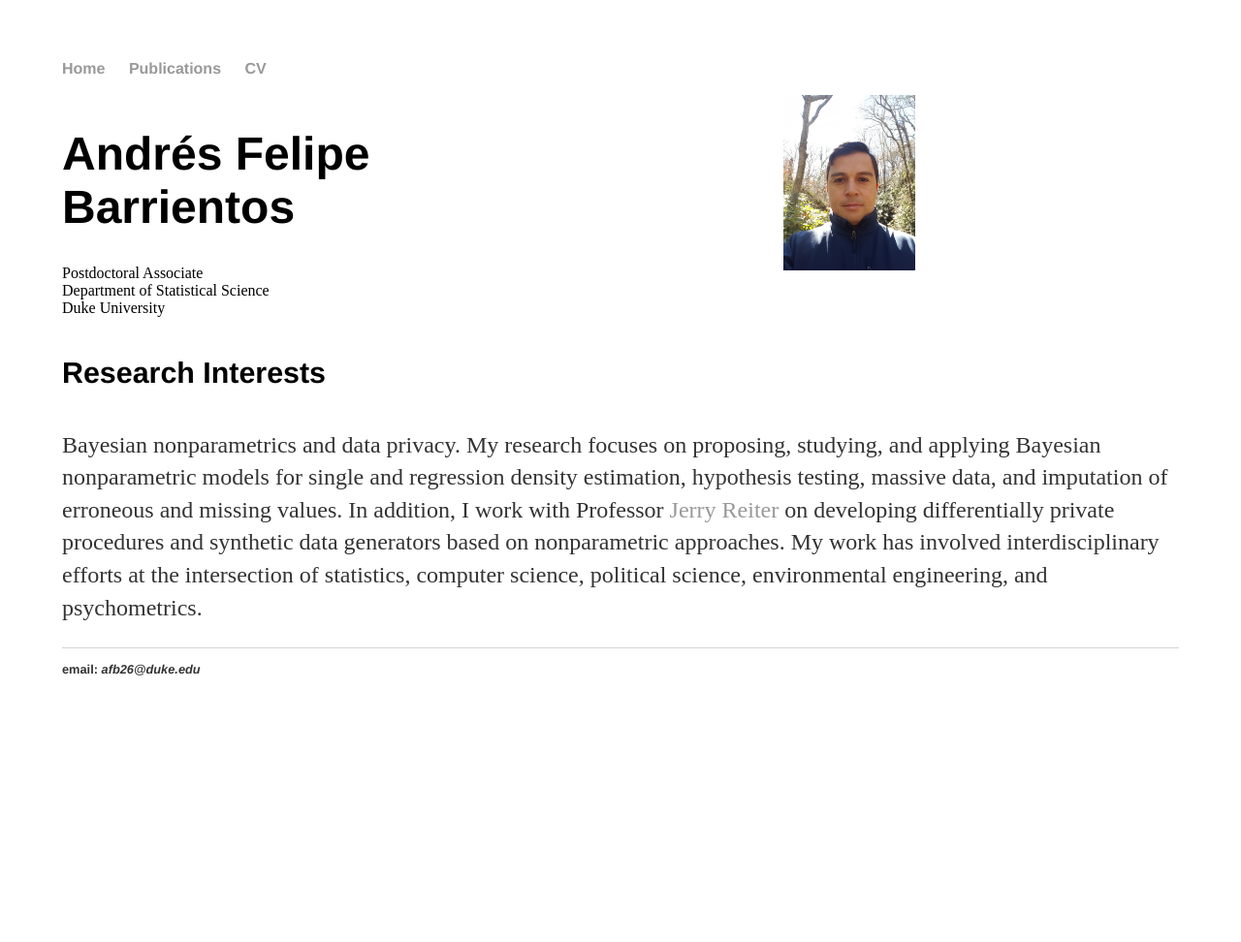
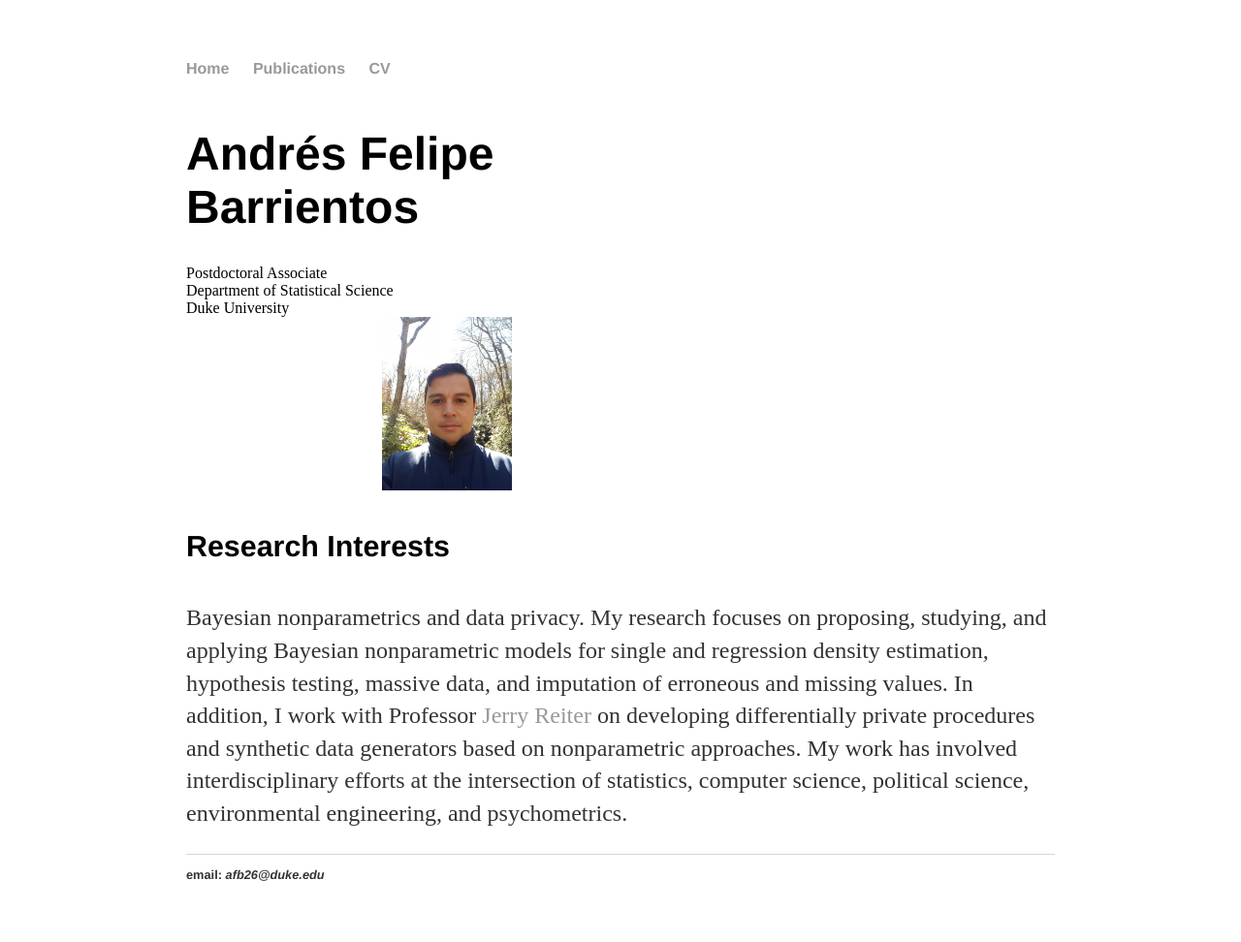
Before and after one commit to anfebar/anfebar.github.io, a Jekyll site: the page built from index.html, in a window 1280 px wide. Shown: the whole page at 97% size. Built offline with Jekyll 4.4.1, drawn with Linux system fonts in a browser that asks for light colours; before the commit the page ends 900 px from its top, so only the background shows below that.

Commit message:
Update main.css

```diff
--- a/css/main.css
+++ b/css/main.css
@@ -1,9 +1,16 @@
-body { margin: 60px auto; width: 90%; }
+body { margin: 60px auto; width: 70%; }
+
 
 .column {
     float: left;
-    width:  47%;
+    width:  60%;
     padding: 0px;
+}
+
+.column1 {
+    float: left;
+    width:  30%;
+    padding: 20px;
 }
 
 /* Clearfix (clear floats) */
```
